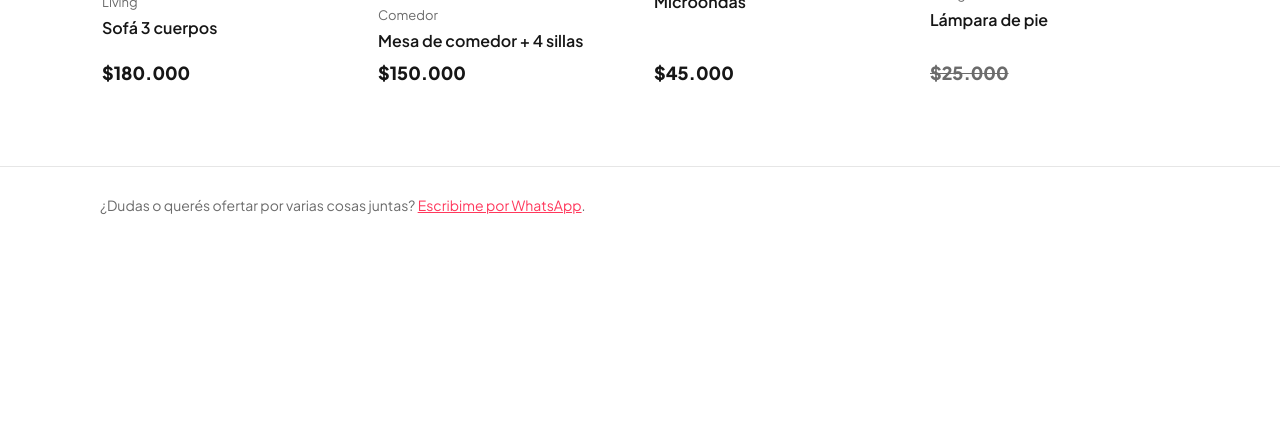
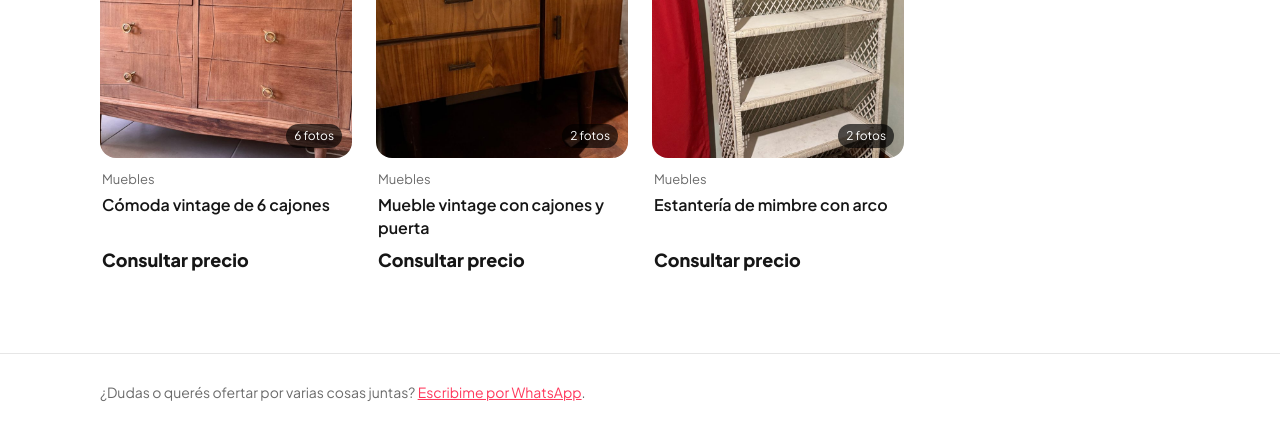
Before and after one commit to lalapicoroso/venta-mudanza, a plain HTML site: page index.html in a window 1280 px wide. Shown: the part 467-909 px from the top of the page. Before the commit the page ends 800 px from the top, so only its background shows below. Drawn offline with Linux system fonts and the light colour scheme.

Commit message:
Agrega cómoda, mueble con cajones y estantería de mimbre
Co-Authored-By: Claude Opus 5.5 <noreply@anthropic.com>
Claude-Session: https://claude.ai/code/session_01861Gq5NPriXNo7AXkXL9eb

```diff
--- a/index.html
+++ b/index.html
@@ -90,7 +90,7 @@
   .empty { grid-column: 1 / -1; text-align: center; color: var(--muted); padding: 60px 0; }
 
   /* Detalle */
-  dialog {
+  dialog { margin: auto;
     border: 1px solid var(--line); border-radius: 24px; padding: 0; background: var(--surface); color: var(--text);
     width: min(860px, calc(100vw - 24px)); max-height: calc(100vh - 24px); overflow: auto;
   }
@@ -164,7 +164,7 @@
   const C = window.CONFIG, P = window.PRODUCTOS;
   const $ = (id) => document.getElementById(id);
   const esc = (s) => String(s ?? "").replace(/[&<>"']/g, (c) => ({ "&": "&amp;", "<": "&lt;", ">": "&gt;", '"': "&quot;", "'": "&#39;" }[c]));
-  const money = (n) => C.moneda + Number(n).toLocaleString("es-AR");
+  const money = (n) => n == null || n === "" ? "Consultar precio" : C.moneda + Number(n).toLocaleString("es-AR");
   const wa = (msg) => `https://wa.me/${C.whatsapp}?text=${encodeURIComponent(msg)}`;
   const initials = (s) => s.split(/\s+/).filter((w) => /^\p{L}/u.test(w)).slice(0, 2).map((w) => w[0]).join("").toUpperCase();
   const orden = { disponible: 0, reservado: 1, vendido: 2 };
@@ -219,7 +219,7 @@
   function abrir(id) {
     const p = P.find((x) => x.id === id); if (!p) return;
     const fotos = p.fotos || [];
-    const msg = `¡Hola! Me interesa "${p.nombre}" (${money(p.precio)}) de tu venta por mudanza. ¿Sigue disponible?`;
+    const msg = `¡Hola! Me interesa "${p.nombre}"${p.precio == null ? "" : ` (${money(p.precio)})`} de tu venta por mudanza. ¿Sigue disponible?`;
     const cta = {
       disponible: `<a class="cta" href="${wa(msg)}" target="_blank" rel="noopener">Me interesa → WhatsApp</a><span class="note">Se abre WhatsApp con un mensaje ya escrito.</span>`,
       reservado: `<a class="cta" href="${wa(msg.replace("¿Sigue disponible?", "Si se cae la reserva, ¿me avisás?"))}" target="_blank" rel="noopener">Avisame si se libera</a><span class="note">Está reservado, pero podés quedar en lista de espera.</span>`,
--- a/productos.js
+++ b/productos.js
@@ -19,39 +19,43 @@ window.CONFIG = {
 // ============================================================
 window.PRODUCTOS = [
   {
-    id: "sofa",
-    nombre: "Sofá 3 cuerpos",
-    precio: 180000,
-    categoria: "Living",
+    id: "comoda-6-cajones",
+    nombre: "Cómoda vintage de 6 cajones",
+    precio: null,
+    categoria: "Muebles",
     estado: "disponible",
-    descripcion: "Tela gris, 2 años de uso, muy buen estado. 210 × 90 cm.",
-    fotos: [],
+    descripcion: "Cómoda de los años 50/60 en madera enchapada, con marquetería geométrica en los frentes, tiradores de bronce y patas cónicas con punteras doradas. Seis cajones amplios. Ideal como cómoda, aparador o mueble para equipo de música.",
+    fotos: [
+      "fotos/comoda-6-cajones-1.jpg",
+      "fotos/comoda-6-cajones-2.jpg",
+      "fotos/comoda-6-cajones-3.jpg",
+      "fotos/comoda-6-cajones-4.jpg",
+      "fotos/comoda-6-cajones-5.jpg",
+      "fotos/comoda-6-cajones-6.jpg",
+    ],
   },
   {
-    id: "mesa-comedor",
-    nombre: "Mesa de comedor + 4 sillas",
-    precio: 150000,
-    categoria: "Comedor",
+    id: "mueble-cajones-puerta",
+    nombre: "Mueble vintage con cajones y puerta",
+    precio: null,
+    categoria: "Muebles",
     estado: "disponible",
-    descripcion: "Madera maciza, 140 × 80 cm. Las sillas tienen algún detalle de uso.",
-    fotos: [],
+    descripcion: "Mueble estilo mid-century en madera lustrada, con dos cajones, una puerta lateral y patas cónicas. Sirve como aparador, mesa de arrimo o escritorio chico.",
+    fotos: [
+      "fotos/mueble-nogal-1.jpg",
+      "fotos/mueble-nogal-2.jpg",
+    ],
   },
   {
-    id: "microondas",
-    nombre: "Microondas",
-    precio: 45000,
-    categoria: "Cocina",
-    estado: "reservado",
-    descripcion: "20 litros, funciona perfecto.",
-    fotos: [],
-  },
-  {
-    id: "lampara",
-    nombre: "Lámpara de pie",
-    precio: 25000,
-    categoria: "Living",
-    estado: "vendido",
-    descripcion: "Metal negro, luz cálida. Incluye lamparita.",
-    fotos: [],
+    id: "estanteria-mimbre",
+    nombre: "Estantería de mimbre con arco",
+    precio: null,
+    categoria: "Muebles",
+    estado: "disponible",
+    descripcion: "Estantería alta de mimbre pintado de blanco, con remate en arco y cinco estantes. Súper liviana y decorativa: queda hermosa con plantas, libros o canastos.",
+    fotos: [
+      "fotos/estanteria-mimbre-1.jpg",
+      "fotos/estanteria-mimbre-2.jpg",
+    ],
   },
 ];
```
Also changed, not shown: fotos/comoda-6-cajones-1.jpg (added), fotos/comoda-6-cajones-2.jpg (added), fotos/comoda-6-cajones-3.jpg (added), fotos/comoda-6-cajones-4.jpg (added), fotos/comoda-6-cajones-5.jpg (added), fotos/comoda-6-cajones-6.jpg (added), fotos/estanteria-mimbre-1.jpg (added), fotos/estanteria-mimbre-2.jpg (added), fotos/mueble-nogal-1.jpg (added), fotos/mueble-nogal-2.jpg (added), 1 other file.
